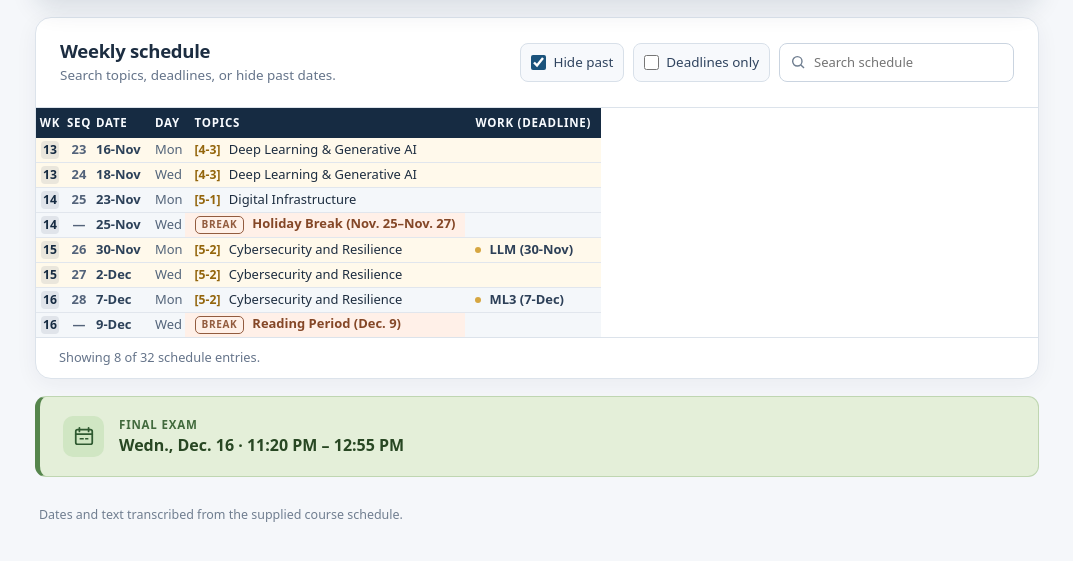
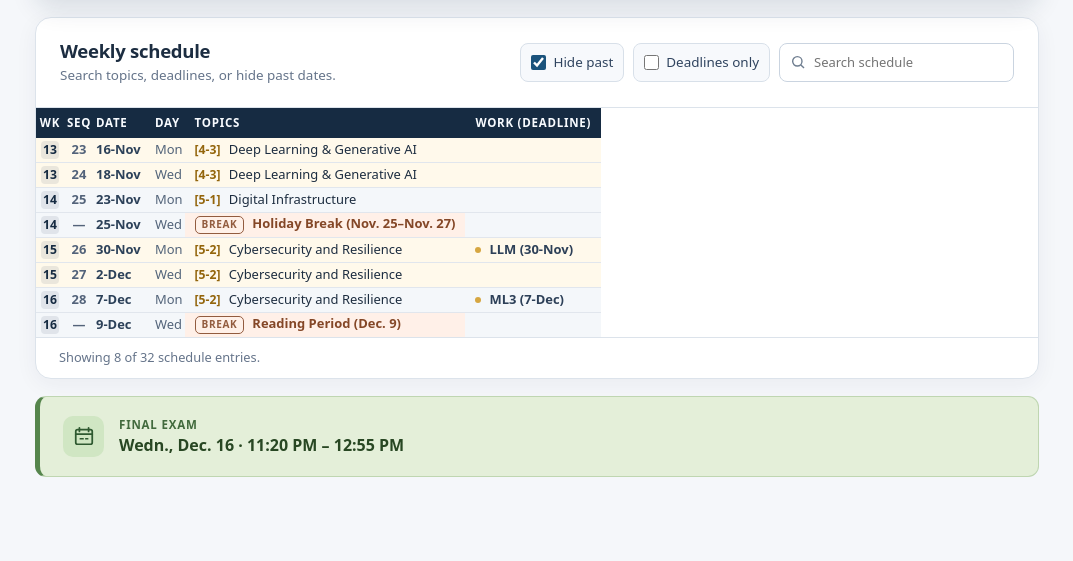
Before and after one commit to AdrianSchell/textbook_v1, a plain HTML site: page other/Course_Schedule_Fall_2026.html in a window 1280 px wide. Shown: the part 163-724 px from the top of the page, without its empty margins (103-1176 px from the left). Drawn offline with Linux system fonts and the light colour scheme.

Commit message:
Add files via upload

```diff
--- a/other/Course_Schedule_Fall_2026.html
+++ b/other/Course_Schedule_Fall_2026.html
@@ -378,7 +378,6 @@ tbody td{padding:2px 5px;font-size:7.5pt;line-height:1.18;border-bottom:1px soli
       <div class="exam-icon" aria-hidden="true"><svg viewBox="0 0 24 24" fill="none" stroke="currentColor" stroke-width="1.9" stroke-linecap="round" stroke-linejoin="round"><rect x="3" y="5" width="18" height="16" rx="2"/><path d="M7 3v4m10-4v4M3 10h18m-13 5h3m3 0h2"/></svg></div>
       <div><div class="label">Final Exam</div><div class="time">Wedn., Dec. 16 · 11:20 PM &ndash; 12:55 PM</div></div>
     </section>
-    <p class="footnote">Dates and text transcribed from the supplied course schedule.</p>
   </main>
 </div>
 <script>
```
